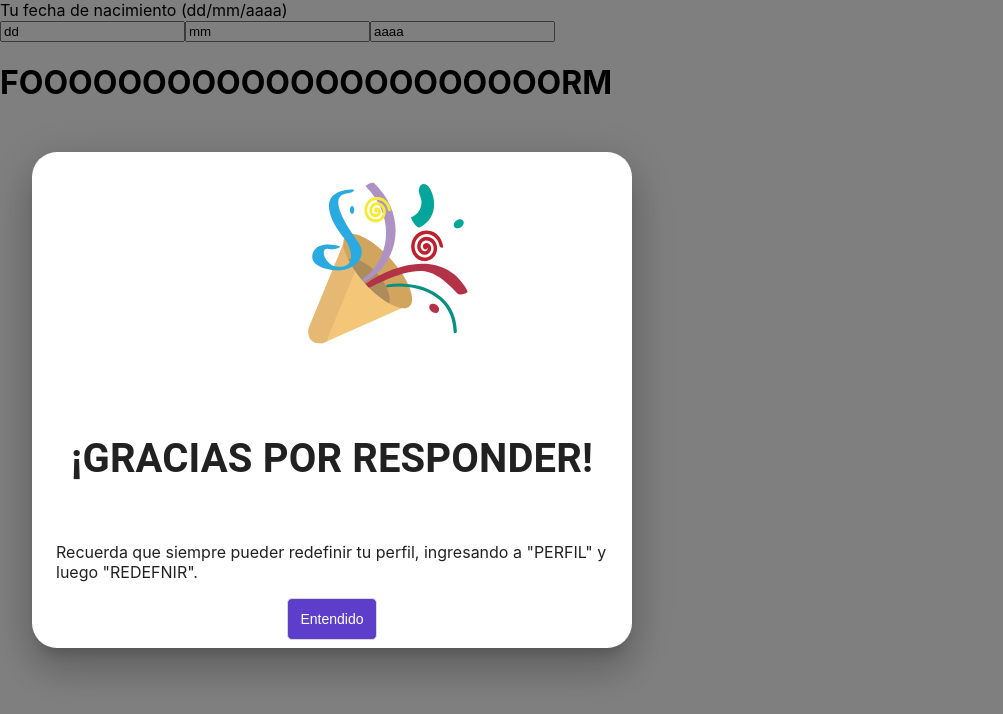
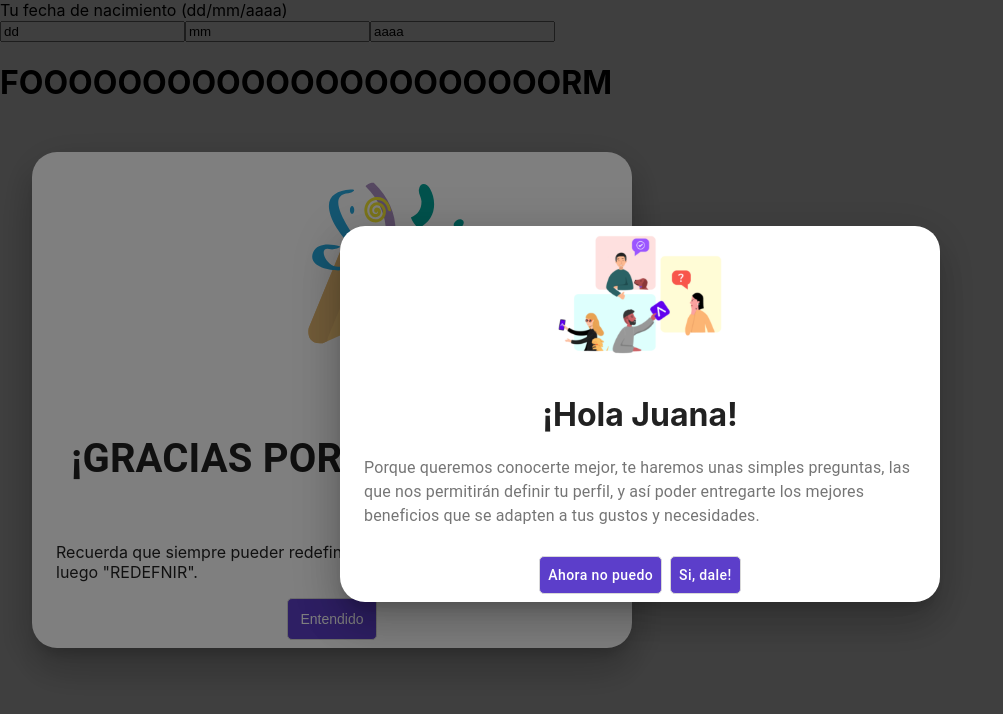
Before and after one commit to victoria-ancalaf/SCL014-Hackathon, a React (Create React App) app: page /formulario in a window 1280 px wide. Shown: the top 714 px of the page, without its empty margins (0-1003 px from the left). Built offline with nearby package versions, Linux system fonts and the light colour scheme.

Commit message:
modal casi lista, faltan medidas

```diff
--- a/src/Pages/FormPage.js
+++ b/src/Pages/FormPage.js
@@ -1,6 +1,6 @@
 import React from 'react';
 import ModalThanks from '../Components/Form/ModalThanks';
-// import ModalWelcome from '../Components/Form/modalWelcome';
+import ModalWelcome from '../Components/Form/modalWelcome';
 
 
 const FormPage = () => {
@@ -8,7 +8,7 @@ const FormPage = () => {
         <div>
              <ModalThanks/>
             <h1>FOOOOOOOOOOOOOOOOOOOOOORM</h1>
-            {/* <ModalWelcome/> */}
+            <ModalWelcome/>
         </div>
     )
 }
```
